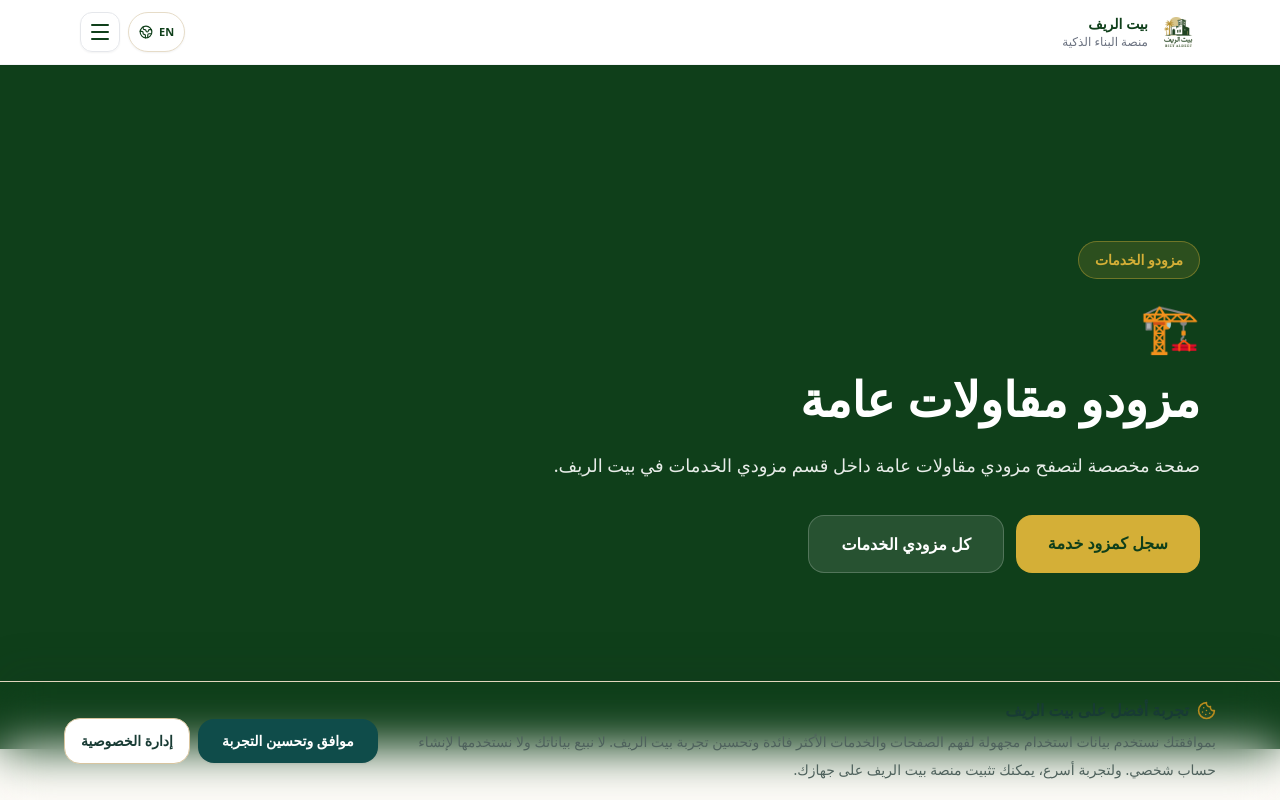
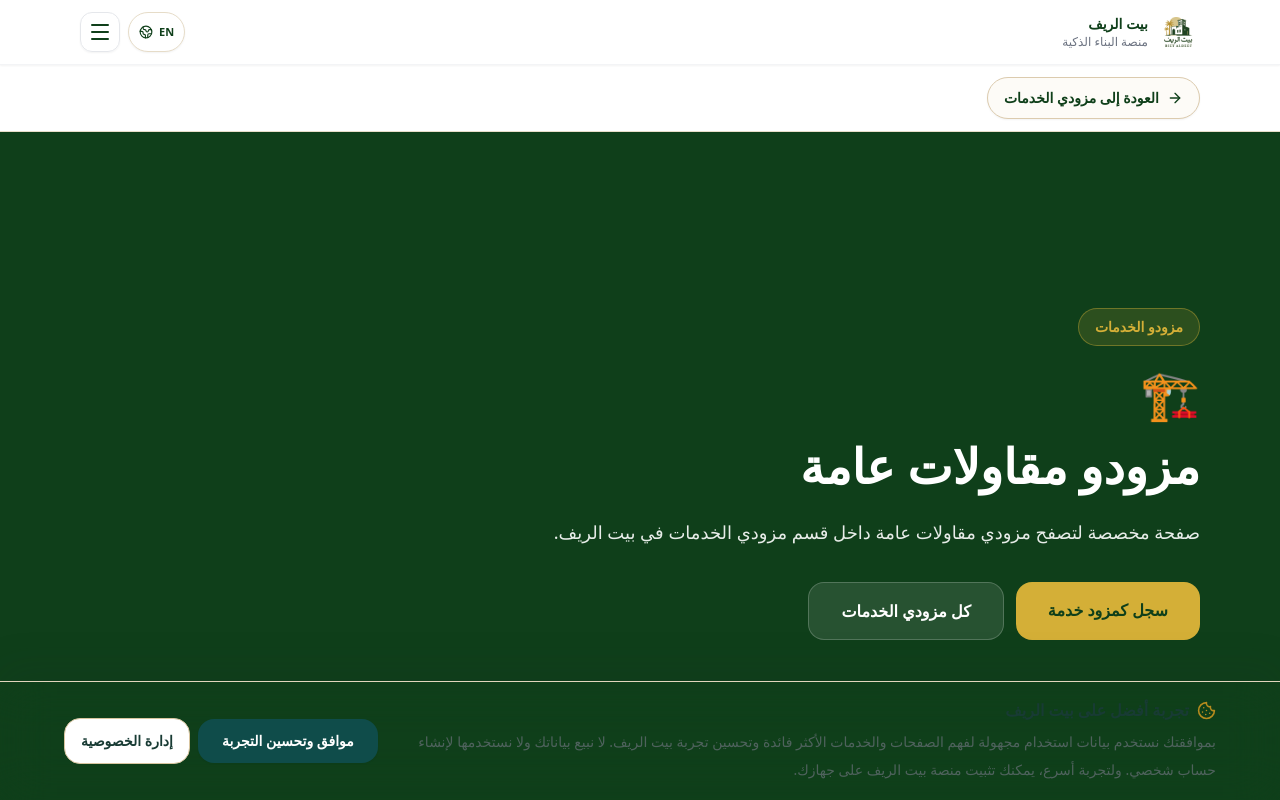
Before and after one commit to bietalreef/bietalreef-landing-new, a Next.js app: page /providers/specialty/general-contracting in a window 1280 px wide. Shown: the top 800 px of the page. Built offline with nearby package versions, Linux system fonts and the light colour scheme.

Commit message:
feat: apply unified back navigation to internal sections

```diff
--- a/pages/providers/specialty/[slug].js
+++ b/pages/providers/specialty/[slug].js
@@ -5,6 +5,7 @@
 import FAQ from '../../../components/FAQ';
 import { SERVICE_CATEGORIES, UAE_EMIRATES, getServiceCategory } from '../../../data/siteTaxonomy';
 import { getProvidersByCategory } from '../../../data/providers';
+import SectionBackBar from '../../../components/SectionBackBar';
 
 export default function ProviderSpecialtyPage({ service, matchedProviders }) {
   const title = 'مزودو ' + service.nameAr;
@@ -24,6 +25,7 @@
       </Head>
       <div dir="rtl" className="min-h-screen bg-[#FDFBF7] text-gray-900">
         <Navbar pageTitle="مزودو الخدمات" />
+        <SectionBackBar href="/providers" label="العودة إلى مزودي الخدمات" />
         <main>
           <section className="bg-[#0F3F1A] text-white">
             <div className="max-w-6xl mx-auto px-4 py-16 md:py-24 text-center md:text-right">
```
